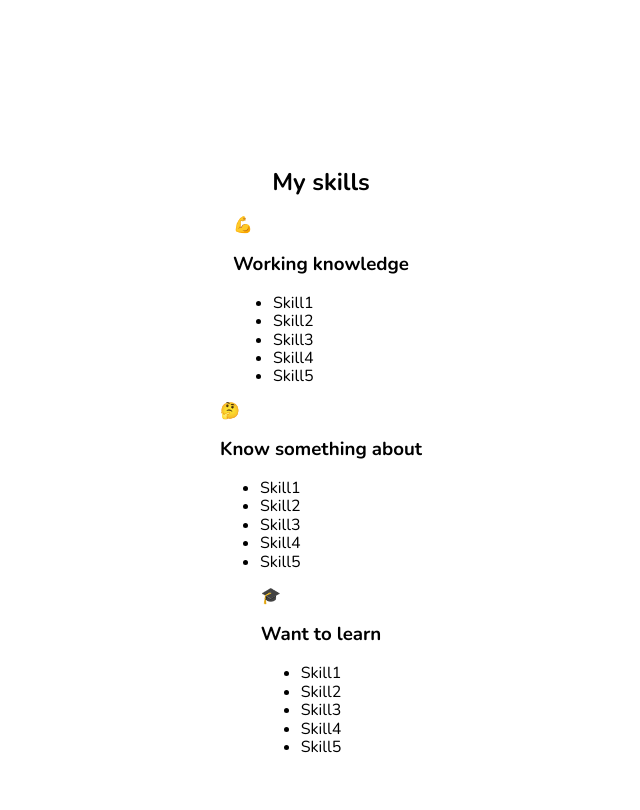
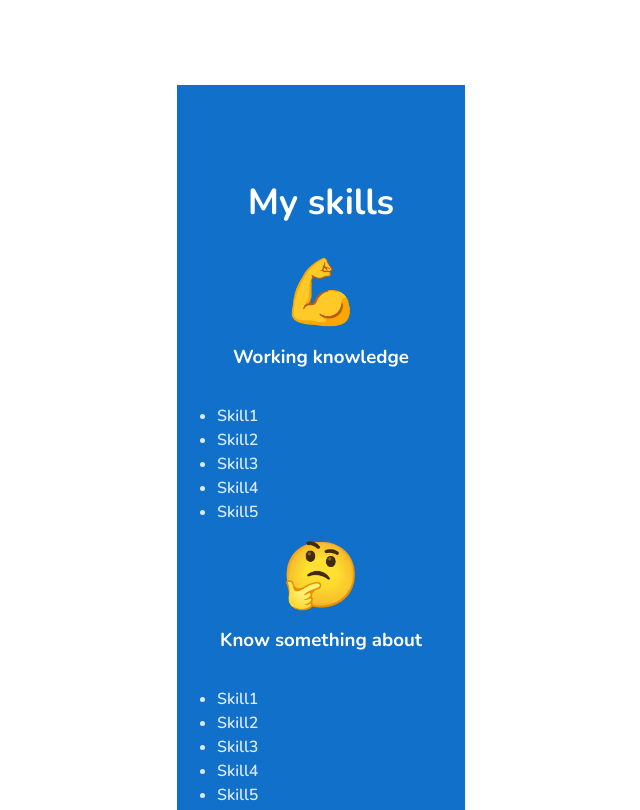
Before and after one commit to mateuszlason/mateuszlason.github.io, a website built with webpack: page src/pages/index.html in a window 1280 px wide. Shown: the part 659-1469 px from the top of the page, without its empty margins (319-959 px from the left). Built offline with nearby package versions, Linux system fonts and the light colour scheme.

Commit message:
2nd section styling: headings, emojis and list

```diff
--- a/src/scss/myskills.scss
+++ b/src/scss/myskills.scss
@@ -1,17 +1,38 @@
 .myskills {
+  background-color: $blue;
+
   &__heading {
+font-family: Nunito;
+font-weight: bold;
+font-size: 36px;
+line-height: 48px;
+color: white;
   }
 
   &-tree {
+    display:flex;
+    flex-direction: column;
+    align-items: center;
+    justify-content: center;
+    width: 100%;
+
     &__icon {
+      font-size: 64px;
+      line-height: 72px;
     }
 
     &__heading {
+      color: white;
     }
   }
 
   &-list {
+    align-self:flex-start;
+color: $blueLight;
     &__item {
+      font-weight: 600;
+font-size: 16px;
+line-height: 24px;
     }
 
     &.second {
```
